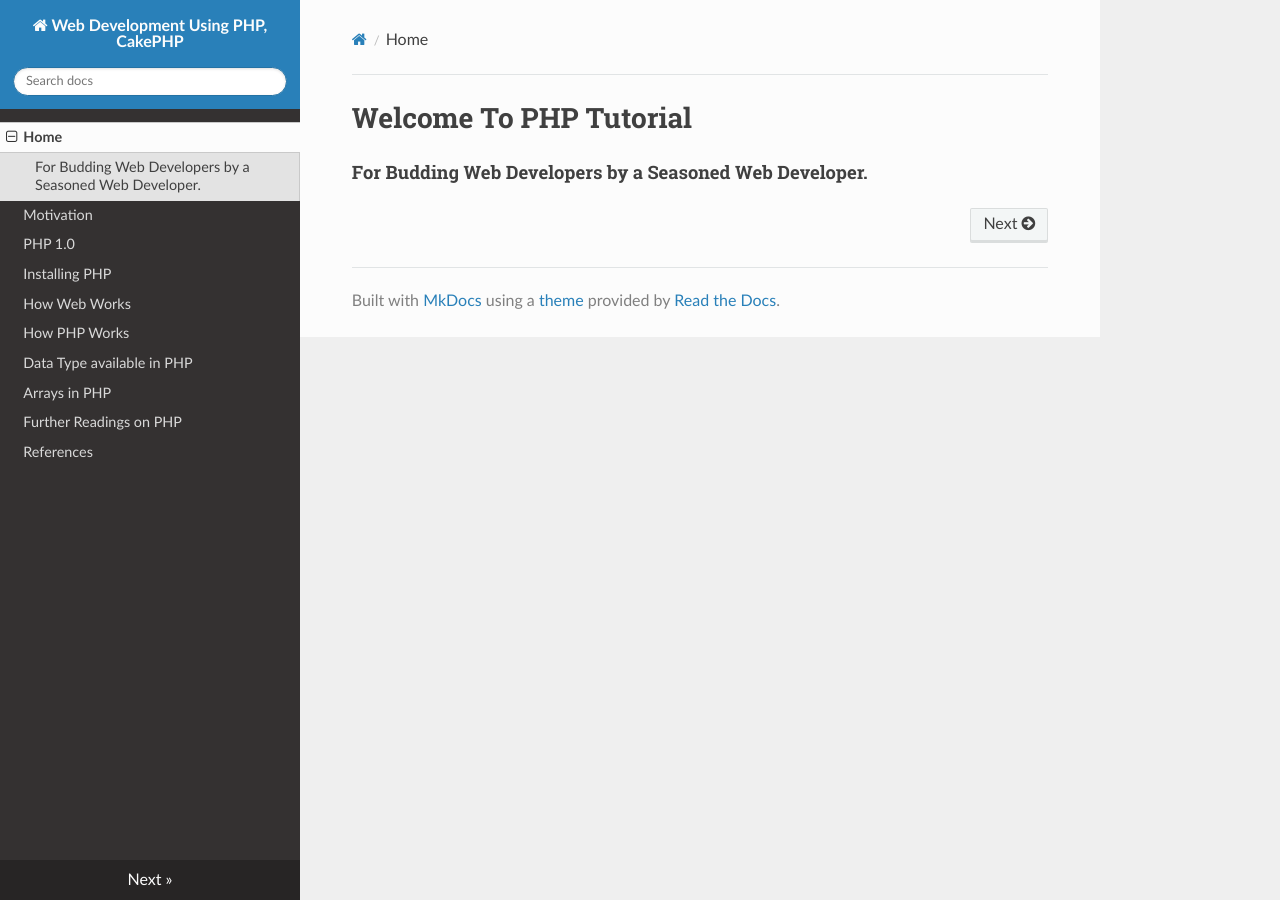
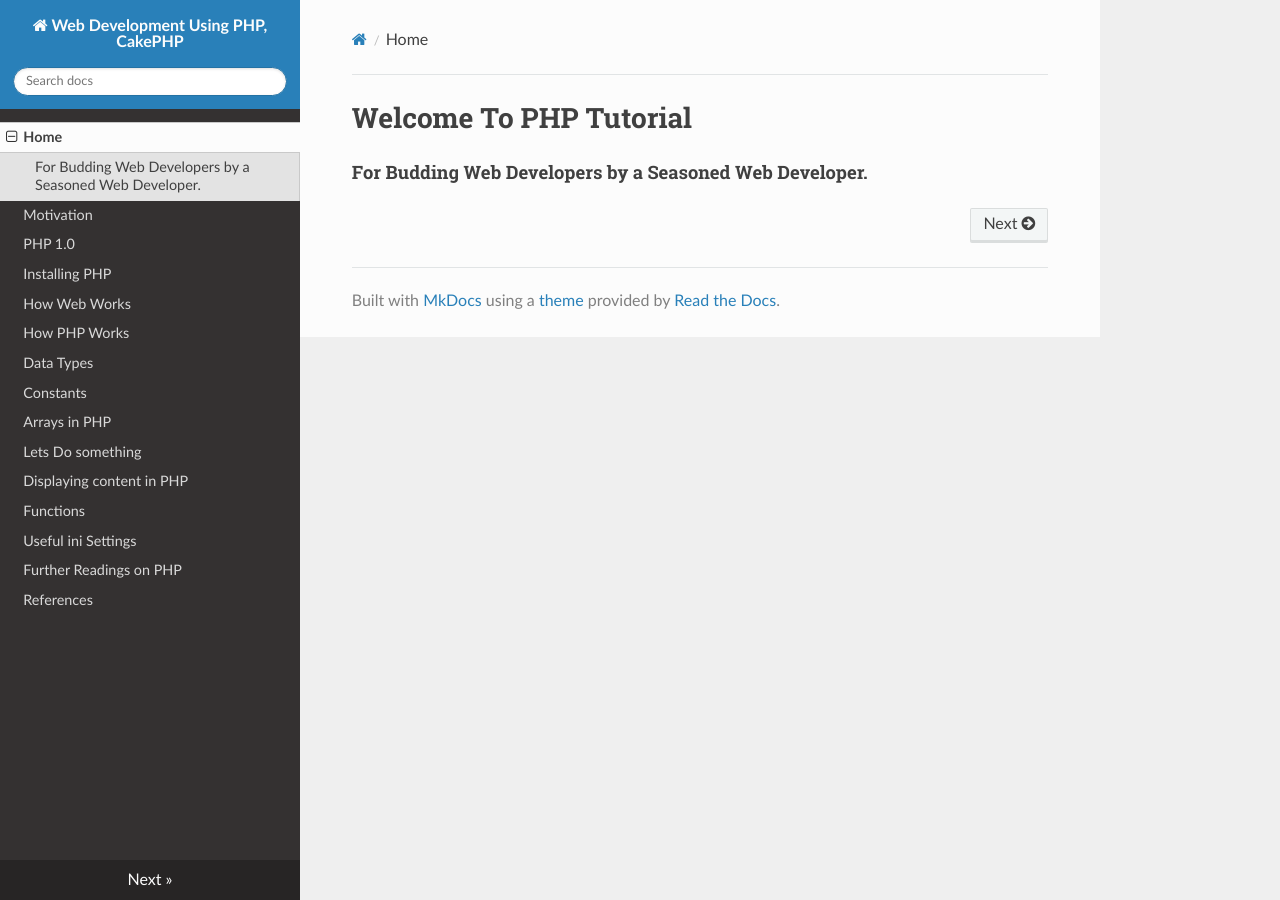
Before and after one commit to nepsdotin/php-tutorial, an MkDocs documentation site: the page built from docs/index.md, in a window 1280 px wide. Built offline with MkDocs 1.6.1, drawn with Linux system fonts in a browser that asks for light colours; nearby versions of some CDN libraries; old or Windows-style settings are respelled for this version of MkDocs.

Commit message:
mkdocs.yml updates

```diff
--- a/mkdocs.yml
+++ b/mkdocs.yml
@@ -9,7 +9,12 @@ pages:
 - [unit-3/php-installation.md, Installing PHP]
 - [unit-3/how-web-works.md, How Web Works]
 - [unit-3/how-php-works.md, How PHP Works]
-- [unit-3/data-types.md, Data Type available in PHP]
+- [unit-3/data-types.md, Data Types]
+- [unit-3/constants.md, Constants]
 - [unit-3/arrays.md, Arrays in PHP]
+- [unit-3/u3-handson.md, Lets Do something]
+- [unit-3/u3-echo.md, Displaying content in PHP]
+- [unit-4/functions.md, Functions]
+- [useful-ini-settings.md, Useful ini Settings]
 - [further-readings.md, Further Readings on PHP]
 - [refe.md, References]
```
